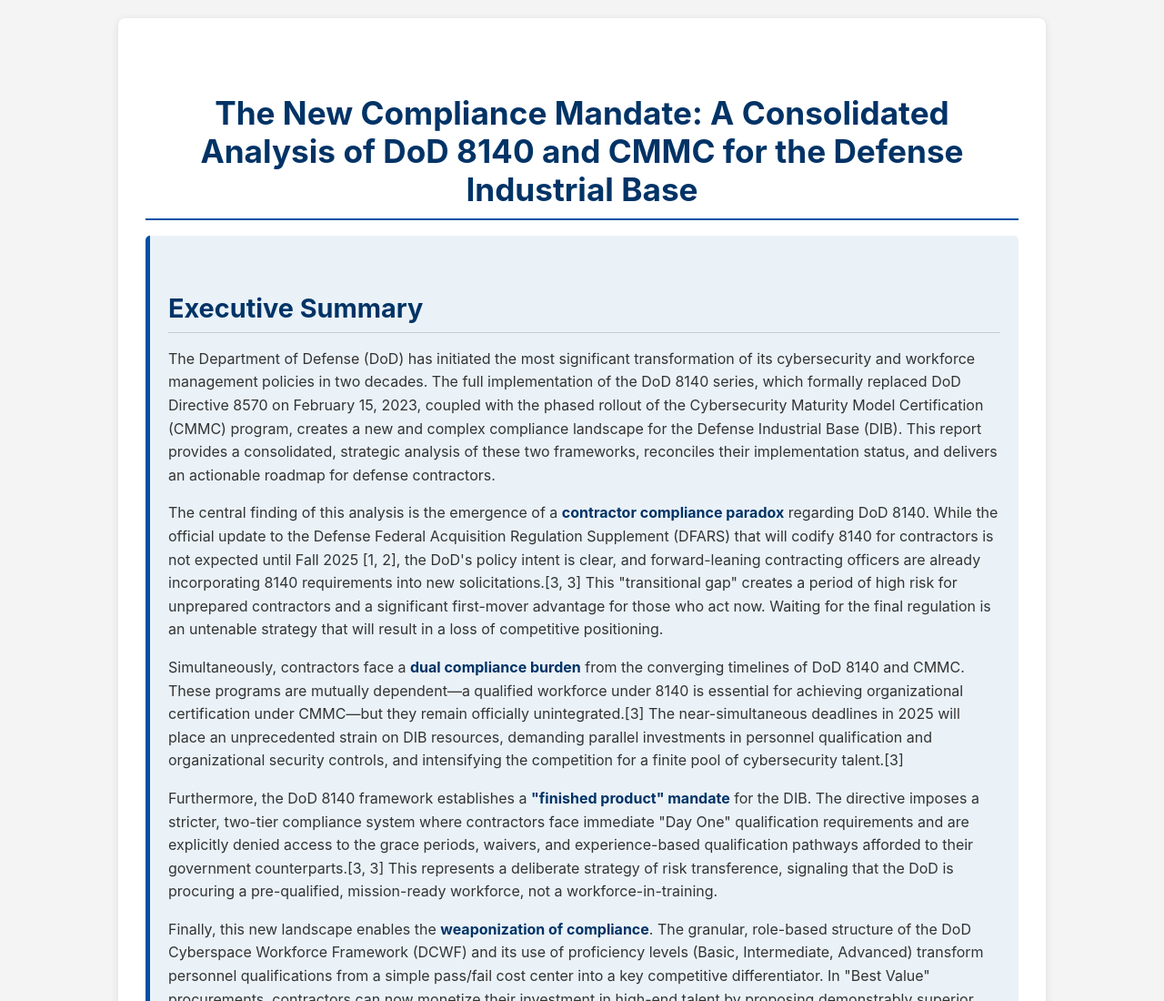
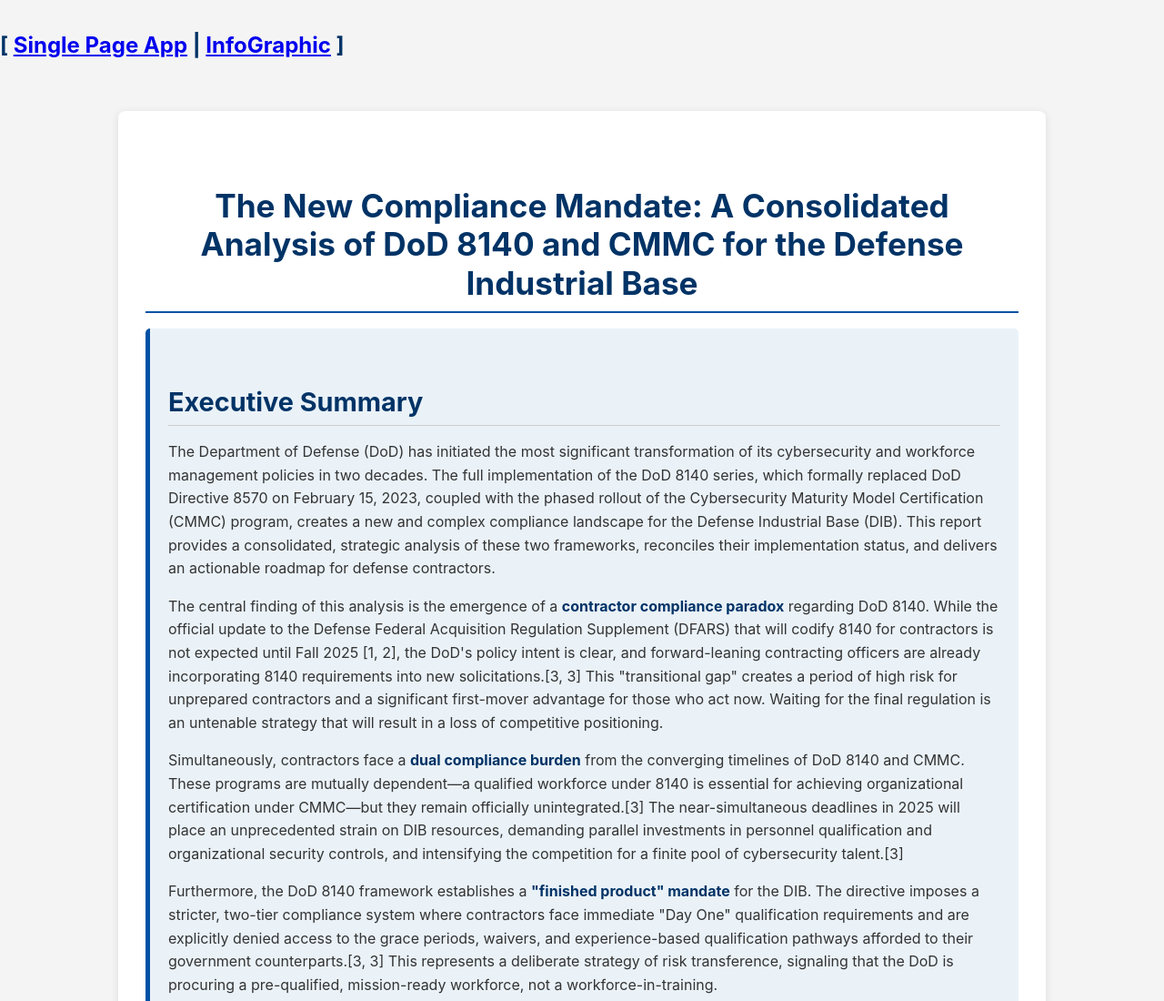
Before and after one commit to aka6an/dod-8140, a plain HTML site: page index.html in a window 1280 px wide. Shown: the top 1100 px of the page at 91% size. Drawn offline with Linux system fonts and the light colour scheme.

Commit message:
Update index.html

```diff
--- a/index.html
+++ b/index.html
@@ -112,7 +112,10 @@
     </style>
 </head>
 <body>
-
+    <div class="lnk">
+			<h3>[ <a href="spa.html">Single Page App</a> | <a href="ig.html">InfoGraphic</a> ]</h3>
+			<br>
+        </div>
     <div class="container">
         <h1>The New Compliance Mandate: A Consolidated Analysis of DoD 8140 and CMMC for the Defense Industrial Base</h1>
 
```
